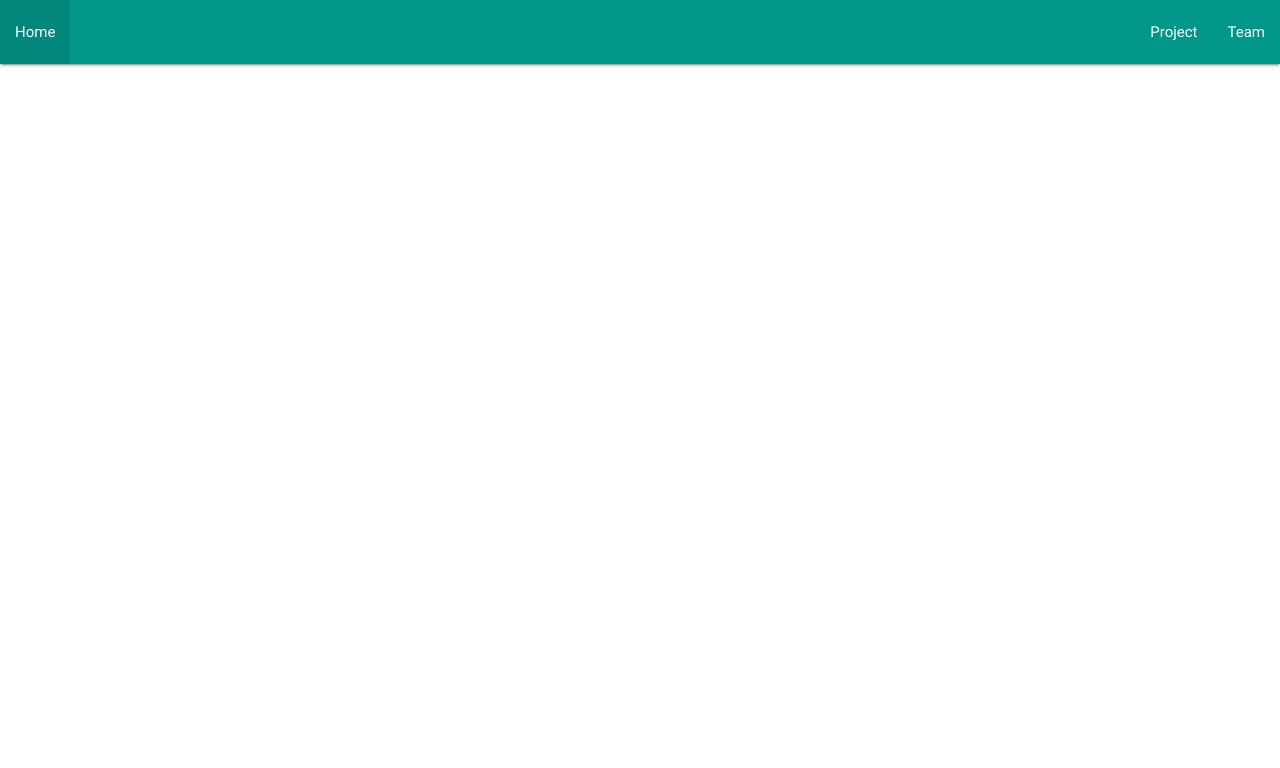
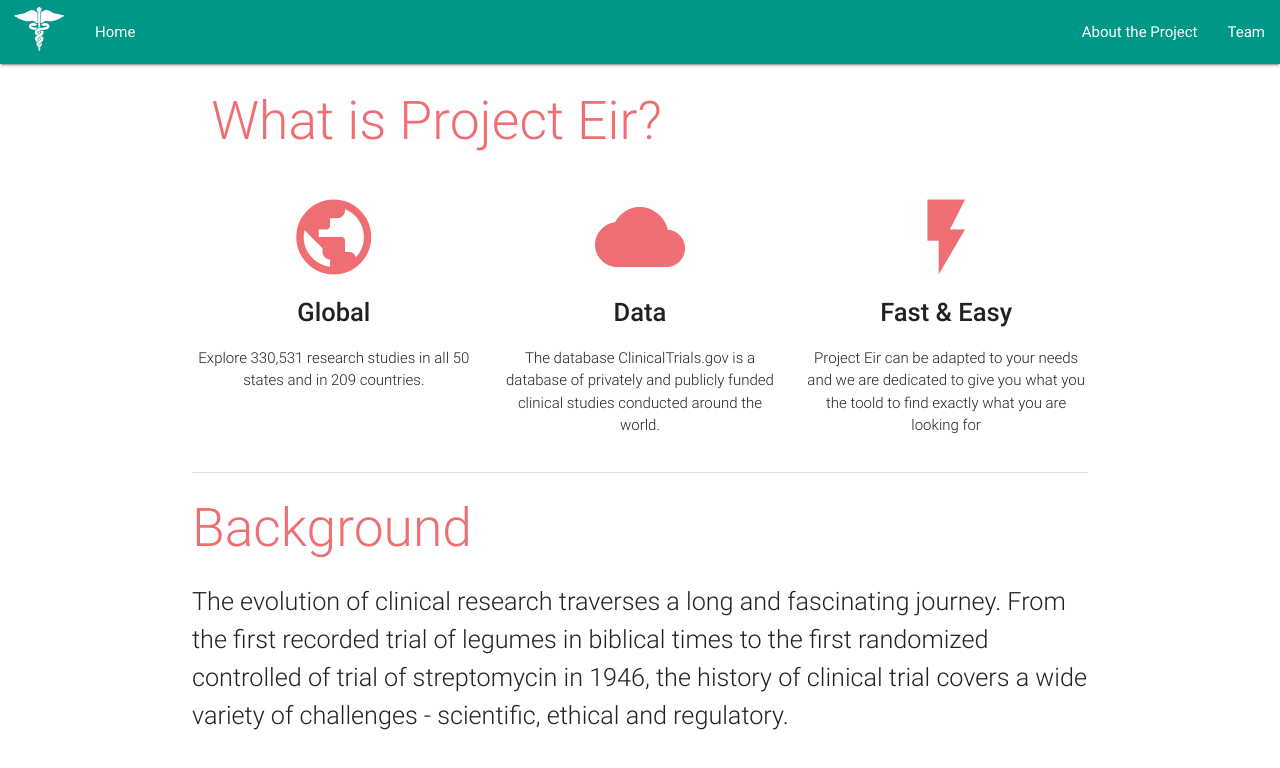
Before and after one commit to ProjectEir/ProjectEir.github.io, a plain HTML site: page about.html in a window 1280 px wide. Drawn offline with nearby package versions, Linux system fonts and the light colour scheme.

Commit message:
Outlines about

```diff
--- a/about.html
+++ b/about.html
@@ -1,12 +1,12 @@
 <!DOCTYPE html>
+
 <head>
   <!-- Compiled and minified CSS -->
   <link rel="stylesheet" href="https://cdnjs.cloudflare.com/ajax/libs/materialize/0.100.2/css/materialize.min.css">
   <link href="https://fonts.googleapis.com/icon?family=Material+Icons" rel="stylesheet">
   <link rel="stylesheet" type="text/css" href="css/style.css" />
   <!-- Compiled and minified JavaScript -->
-    <script src="https://code.jquery.com/jquery-3.3.1.min.js"
-        integrity="sha256-FgpCb/KJQlLNfOu91ta32o/NMZxltwRo8QtmkMRdAu8=" crossorigin="anonymous">
+  <script src="https://code.jquery.com/jquery-3.3.1.min.js" integrity="sha256-FgpCb/KJQlLNfOu91ta32o/NMZxltwRo8QtmkMRdAu8=" crossorigin="anonymous">
   </script>
   <script src="https://cdnjs.cloudflare.com/ajax/libs/materialize/0.100.2/js/materialize.min.js"></script>
   <script src="https://d3js.org/d3.v4.min.js"></script>
@@ -19,30 +19,72 @@
   <nav>
     <div class="nav-wrapper teal">
       <ul id="nav-filter" class="left hide-on-med-and-down center-align" style="width: 200px;">
+        <li> <img class="emblem" src="images/emblem_white.png" /> </li>
         <li><a href="index.html">Home</a></li>
       </ul>
+
       <ul id="nav-mobile" class="right hide-on-med-and-down">
-                <li><a href="about.html">Project</a></li>
+        <li><a href="about.html">About the Project</a></li>
         <li><a href="team.html">Team</a></li>
       </ul>
     </div>
   </nav>
+  <div class="container">
+    <div class="row">
+      <div class="col s3"></div>
+      <div class="col s9">
+        <h2 class="header">What is Project Eir?</h2>
+      </div>
+    </div>
+    <div class="row promo">
+
+      <div class="col s4 center-align"><i class="material-icons large">public</i>
+        <br />
+        <p class="promo-caption">Global</p>
+        <p class="light center">Explore 330,531 research studies in all 50 states and in 209 countries.</p>
+      </div>
+
+      <div class="col s4 center-align"><i class="material-icons large">cloud</i>
+        <br />
+        <p class="promo-caption">Data</p>
+        <p class="light center">The database ClinicalTrials.gov is a database of privately and publicly funded clinical studies conducted around the world.</p>
+      </div>
+
+      <div class="col s4">
+        <div class="center promo promo-example">
+          <i class="material-icons large">flash_on</i>
+          <p class="promo-caption">Fast & Easy</p>
+          <p class="light center">Project Eir can be adapted to your needs and we are dedicated to give you what you the toold to find exactly what you are looking for</p>
+        </div>
+      </div>
+    </div>
+
+    <div class="divider"></div>
+
+    <h2 class="header">Background</h2>
+
+    <p class="flow-text">The evolution of clinical research traverses a long and fascinating journey. From the first recorded trial of legumes in biblical times to the first randomized controlled of trial of streptomycin in 1946, the history of clinical trial covers a
+      wide variety of challenges - scientific, ethical and regulatory. </p>
+
+
 
   </div>
-
-
   <script>
     $('.button-collapse').sideNav({
       menuWidth: 200, // Default is 300
       edge: 'left', // Choose the horizontal origin
       closeOnClick: true, // Closes side-nav on <a> clicks, useful for Angular/Meteor
       draggable: false, // Choose whether you can drag to open on touch screens,
-            onOpen: function (el) { /* Do Stuff*/ },
-            onClose: function (el) { /* Do Stuff*/ },
+      onOpen: function(el) {
+        /* Do Stuff*/
+      },
+      onClose: function(el) {
+        /* Do Stuff*/
+      },
     });
 
     var isHidden = false;
-        $("#show-sidebar").click(function () {
+    $("#show-sidebar").click(function() {
       if (isHidden) {
         //show sidebar
         $('#slide-out').addClass('fixed');
@@ -59,10 +101,9 @@
     });
 
 
-        jQuery(document).ready(function () {
+    jQuery(document).ready(function() {
       jQuery('.sidenav-toggle').sideNav();
     });
-
   </script>
 </body>
 
--- a/css/style.css
+++ b/css/style.css
@@ -23,3 +23,28 @@
     .side-nav {
         top: 64px;
     }
+
+.emblem{
+  height: 80px !important;
+  margin-top: -14px !important;
+}
+
+.promo-caption{
+  font-size: 1.7rem;
+  font-weight: 500;
+  margin-top: 5px;
+  margin-bottom: 0;
+}
+
+.promo i{
+color: #ee6e73;
+}
+
+a:hover{
+  color: #ee6e73;
+}
+
+.header{
+  color: #ee6e73;
+  font-weight: 300;
+}
```
Also changed, not shown: team.html (+2 -1 lines), images/Emblem.png (added), images/emblem_white.png (added). Lines whose indentation alone changed are shown as unchanged.
